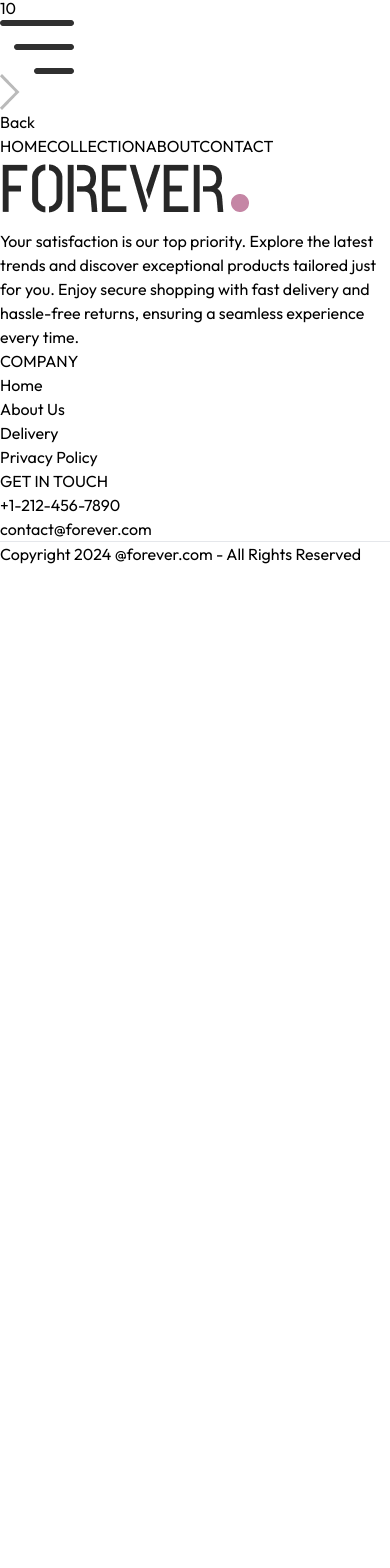
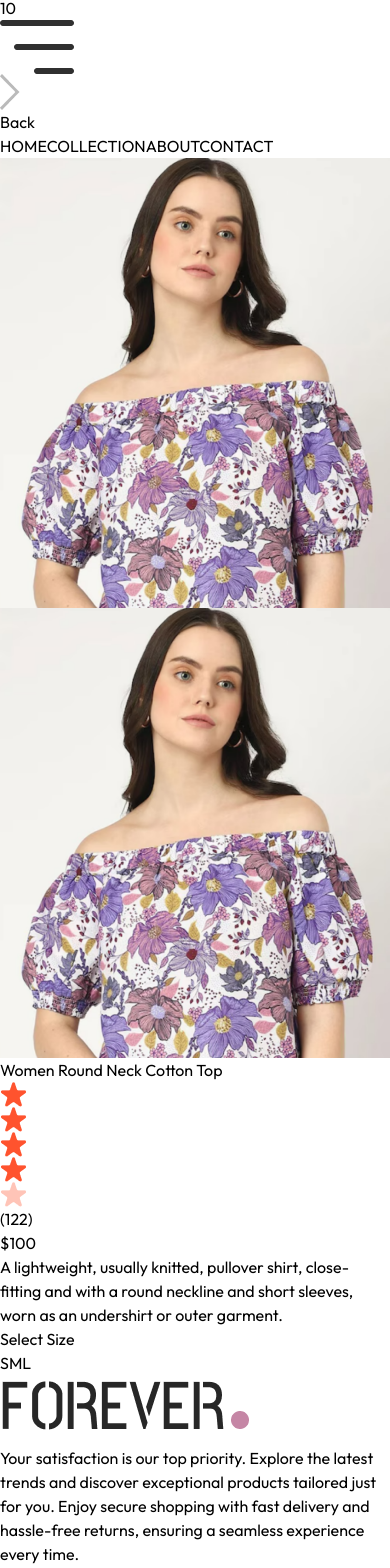
Before and after one commit to prabhatgit26/mern-fabrica, a React (Vite) app in the folder frontend/: page /product/aaaaa in a window 390 px wide. Shown: the part 364-1932 px from the top of the page. Before the commit the page ends 930 px from the top, so only its background shows below. Built offline with nearby package versions, Linux system fonts and the light colour scheme.

Commit message:
updated frontend 27 sept

```diff
--- a/frontend/src/App.jsx
+++ b/frontend/src/App.jsx
@@ -11,11 +11,13 @@ import Login from "./pages/Login";
 import PlaceOrder from "./pages/PlaceOrder";
 import Navbar from "./components/Navbar";
 import Footer from "./components/Footer";
+import SearchBar from "./components/SearchBar";
 
 const App = () => {
   return (
     <div className="px-4 sm:px-[5vw] md:px-[7vw] lg:px-[9vw]">
       <Navbar />
+      <SearchBar />
       <Routes>
         <Route path="/" element={<Home />} />
         <Route path="/collection" element={<Collection />} />
--- /dev/null
+++ b/frontend/src/components/SearchBar.jsx
@@ -0,0 +1,35 @@
+import React, { useContext, useEffect, useState } from 'react'
+import { ShopContext } from '../context/ShopContext'
+import { assets } from '../assets/assets';
+import { useLocation } from 'react-router-dom';
+
+const SearchBar = () => {
+
+    const { search, setSearch, showSearch, setShowSearch } = useContext(ShopContext);
+    const [visible, setVisible] = useState(false);
+    const location = useLocation();
+
+
+    useEffect(()=>{
+        if (location.pathname.includes('collection')) {
+            setVisible(true);
+        }
+        else{
+            setVisible(false);
+        }
+    },[location]);
+
+
+
+  return showSearch && visible ?  (
+    <div className='border-t border-b bg-gray-50 text-center'>
+      <div className='inline-flex items-center justify-center border border-gray-400 px-5 py-2 my-5 mx-3 rounded-full w-3/4 sm:w-1/2'>
+        <input value={search} onChange={(e)=>setSearch(e.target.value)} className='flex-1 outline-none bg-inherit text-sm' type="text" placeholder='Search'/>
+        <img className='w-4' src={assets.search_icon} alt="" />
+      </div>
+      <img onClick={()=>setShowSearch(false)} className='inline w-3 cursor-pointer' src={assets.cross_icon} alt="" />
+    </div>
+  ) : null
+}
+
+export default SearchBar;
--- a/frontend/src/context/ShopContext.jsx
+++ b/frontend/src/context/ShopContext.jsx
@@ -1,4 +1,4 @@
-import { createContext } from "react";
+import { createContext, useState } from "react";
 import { products } from "../assets/assets";
 export const ShopContext = createContext();
 
@@ -6,10 +6,14 @@ const ShopContextProvider = (props) => {
 
     const currency = '$';
     const delivery_fee = 10;
+    const [search, setSearch] = useState('');
+    const [ showSearch, setShowSearch] = useState(false);
 
 
     const value = {
-        products , currency, delivery_fee
+        products , currency, delivery_fee,
+        search, setSearch, showSearch, setShowSearch
+
     }
 
     return(
--- a/frontend/src/index.css
+++ b/frontend/src/index.css
@@ -19,6 +19,10 @@ a.active hr{
     font-style: normal;
   }
 
+  ::-webkit-scrollbar{
+    display:none;
+  }
+
 
   @media (max-width:640px){
     a.active{
--- a/frontend/src/pages/Collection.jsx
+++ b/frontend/src/pages/Collection.jsx
@@ -5,30 +5,86 @@ import Title from "../components/Title";
 import ProductItem from "../components/ProductItem";
 
 const Collection = () => {
-  const { products } = useContext(ShopContext);
+  const { products , search , showSearch  } = useContext(ShopContext);
   const [showFilter, setShowFilter] = useState(false);
   const [filterProducts, setFilterProducts] = useState([]);
   const [category, setCategory] = useState([]);
   const [subCategory, setSubCategory] = useState([]);
+  const [sortType, setSortType] = useState('relavent');
 
+
+  // toggle function for category fetch product by Category
   const toggleCategory = (e) => {
-    if(category.includes(e.target.value)) {
-      setCategory(prev=> prev.filter(item => item !== e.target.value))
+    if (category.includes(e.target.value)) {
+      setCategory((prev) => prev.filter((item) => item !== e.target.value));
+    } else {
+      setCategory((prev) => [...prev, e.target.value]);
     }
-    else{
-      setCategory(prev => [...prev, e.target.value])
+  };
+
+
+  // toggle function for sub category fetch product by Category
+  const toggleSubCategory = (e) => {
+    if (subCategory.includes(e.target.value)) {
+      setSubCategory((prev) => prev.filter((item) => item !== e.target.value));
+    } else {
+      setSubCategory((prev) => [...prev, e.target.value]);
     }
-  }
+  };
+
+
+  const applyFilter = () => {
+    let productsCopy = products.slice();
+
+    if (showSearch && search) {
+      productsCopy = productsCopy.filter(item => item.name.toLowerCase().includes(search.toLowerCase()))
+    }
+
+    if (category.length > 0) {
+      productsCopy = productsCopy.filter((item) =>
+        category.includes(item.category)
+      );
+    }
+
+    if (subCategory.length > 0) {
+      productsCopy = productsCopy.filter((item) =>
+        subCategory.includes(item.subCategory)
+      );
+    }
+
+    setFilterProducts(productsCopy);
+  };
+
+
+
+  // sorting products by option
+  const sortProducts = () => {
+    let fpCopy = filterProducts.slice();
+
+    switch (sortType) {
+      case "low-high":
+        setFilterProducts(fpCopy.sort((a, b) => a.price - b.price));
+        break;
+
+      case "high-low":
+        setFilterProducts(fpCopy.sort((a, b) => b.price - a.price));
+        break;
+      default:
+        applyFilter();
+        break;
+    }
+  };
+
+
+
+  useEffect(() => {
+    applyFilter();
+  }, [category, subCategory, search, showSearch]);
 
 
   useEffect(()=>{
-    setFilterProducts(products);
-  },[]);
-
-  useEffect(()=>{
-    console.log(category)
-  },[category]);
-
+    sortProducts();
+  },[sortType]);
 
   return (
     <div className="flex flex-col sm:flex-row gap-1 sm:gap-10 pt-10 border-t">
@@ -55,15 +111,30 @@ const Collection = () => {
           <p className="mb-3 text-sm font-medium">CATEGORIES</p>
           <div className="flex flex-col gap-2 text-sm font-light text-gray-700">
             <p className="flex gap-2">
-              <input className="w-3" type="checkbox" value={"Men"} onChange={toggleCategory}/>
+              <input
+                className="w-3"
+                type="checkbox"
+                value={"Men"}
+                onChange={toggleCategory}
+              />
               Men
             </p>
             <p className="flex gap-2">
-              <input className="w-3" type="checkbox" value={"Women"} onChange={toggleCategory}/>
+              <input
+                className="w-3"
+                type="checkbox"
+                value={"Women"}
+                onChange={toggleCategory}
+              />
               Women
             </p>
             <p className="flex gap-2">
-              <input className="w-3" type="checkbox" value={"Kids"} onChange={toggleCategory}/>
+              <input
+                className="w-3"
+                type="checkbox"
+                value={"Kids"}
+                onChange={toggleCategory}
+              />
               Kids
             </p>
           </div>
@@ -72,19 +143,35 @@ const Collection = () => {
         <div
           className={`border border-gray-300 pl-5 py-3 my-5 ${
             showFilter ? "" : "hidden"
-          } sm:block`}>
+          } sm:block`}
+        >
           <p className="mb-3 text-sm font-medium">TYPE</p>
           <div className="flex flex-col gap-2 text-sm font-light text-gray-700">
             <p className="flex gap-2">
-              <input className="w-3" type="checkbox" value={"Topwear"} />
+              <input
+                className="w-3"
+                type="checkbox"
+                value={"Topwear"}
+                onChange={toggleSubCategory}
+              />
               Topwear
             </p>
             <p className="flex gap-2">
-              <input className="w-3" type="checkbox" value={"Bottomwear"} />
+              <input
+                className="w-3"
+                type="checkbox"
+                value={"Bottomwear"}
+                onChange={toggleSubCategory}
+              />
               Bottomwear
             </p>
             <p className="flex gap-2">
-              <input className="w-3" type="checkbox" value={"Winterwear"} />
+              <input
+                className="w-3"
+                type="checkbox"
+                value={"Winterwear"}
+                onChange={toggleSubCategory}
+              />
               Winterwear
             </p>
           </div>
@@ -96,7 +183,7 @@ const Collection = () => {
         <div className="flex justify-between text-base sm:text-2xl mb-4">
           <Title text1={"ALL"} text2={"COLLECTIONS"} />
           {/* Product Sort */}
-          <select className="border border-gray-300 text-sm px-2">
+          <select onChange={(e)=>setSortType(e.target.value)} className="border border-gray-300 text-sm px-2">
             <option value="relavent">Sort by: Relavent</option>
             <option value="low-high">Sort by: Low to High</option>
             <option value="high-low">Sort by: High to low</option>
@@ -106,17 +193,17 @@ const Collection = () => {
         {/* Map Products */}
 
         <div className="grid grid-cols-2md md:grid-cols-3 lg:grid-cols-4 gap-4 gap-y-6">
-          {
-            filterProducts.map((item,index)=>(
-              <ProductItem key={index} id={item._id} name={item.name} image={item.image} price={item.price} />
-            ))
-          }
+          {filterProducts.map((item, index) => (
+            <ProductItem
+              key={index}
+              id={item._id}
+              name={item.name}
+              image={item.image}
+              price={item.price}
+            />
+          ))}
         </div>
-
-
       </div>
-
-
     </div>
   );
 };
--- a/frontend/src/pages/Product.jsx
+++ b/frontend/src/pages/Product.jsx
@@ -1,11 +1,78 @@
-import React from 'react'
+import React, { useContext, useEffect, useState } from "react";
+import { useParams } from "react-router-dom";
+import { ShopContext } from "../context/ShopContext";
+import { assets } from "../assets/assets";
 
 const Product = () => {
-  return (
-    <div>
+  const { productId } = useParams(); //we will get product id
+  const { products, currency } = useContext(ShopContext); // we will get all products data from context
+  const [productData, setProductdata] = useState(false);
+  const [image, setImage] = useState("");
 
+  const fetchProductData = async () => {
+    products.map((item) => {
+      if (item._id === productId) {
+        setProductdata(item);
+        setImage(item.image[0]);
+        console.log(item);
+
+        return null;
+      }
+    });
+  };
+
+  useEffect(() => {
+    fetchProductData();
+  }, [productId]);
+
+  return productData ? (
+    <div className="border-t-2 pt-10 transition-opacity ease-in duration-500 opacity-100">
+      {/* ---------------- product data ------------------ */}
+      <div className="flex gap-12 sm:gap-12 flex-col sm:flex-row">
+        {/* --------------- product images ------------------- */}
+        <div className="flex-1 flex flex-col-reverse gap-3 sm:flex-row">
+          <div className="flex sm:flex-col overflow-x-auto sm:overflow-y-scroll justify-between sm:justify-normal sm:w-[18.7%] w-full">
+            {
+              productData.image.map((item, index)=>(
+                <img onClick={()=>setImage(item)} src={item} key={index} alt="" className="w-[24%] sm:w-full sm:mb-3 flex-shrink-0 cursor-pointer"/>
+              ))
+            }
+          </div>
+          <div className="w-full sm:w-[80%]">
+              <img src={image} className="w-full h-auto" alt="" />
+          </div>
+        </div>
+
+        {/* ------------Product information ------------ */}
+            <div className="flex-1 ">
+              <h1 className="font-medium text-2xl mt-2">{productData.name}</h1>
+              <div className="flex items-center gap-1 mt-2">
+                <img src={assets.star_icon} alt="" className="w-3 5" />
+                <img src={assets.star_icon} alt="" className="w-3 5" />
+                <img src={assets.star_icon} alt="" className="w-3 5" />
+                <img src={assets.star_icon} alt="" className="w-3 5" />
+                <img src={assets.star_dull_icon} alt="" className="w-3 5" />
+                <p className="pl-2">(122)</p>
+              </div>
+              <p className="mt-5 text-3xl font-medium">{currency}{productData.price}</p>
+              <p className="mt-5 text-gray-500 md:w-4/5">{productData.description}</p>
+              <div className="flex flex-col gap-4 my-8">
+                  <p>Select Size</p>
+                  <div className="flex gap-2">
+                    {
+                      productData.sizes.map((item, index)=>(
+                        <button className={`border py-2 px-4 bg-gray-100`} key={index}>{item}</button>
+                      ))
+                    }
+                  </div>
+              </div>
+            </div>
+
+      </div>
     </div>
-  )
-}
+  ) : (
+    <div className="opacity-0"></div>
+  );
+};
 
-export default Product
+export default Product;
```
Also changed, not shown: frontend/src/components/Navbar.jsx (+5 -2 lines).
